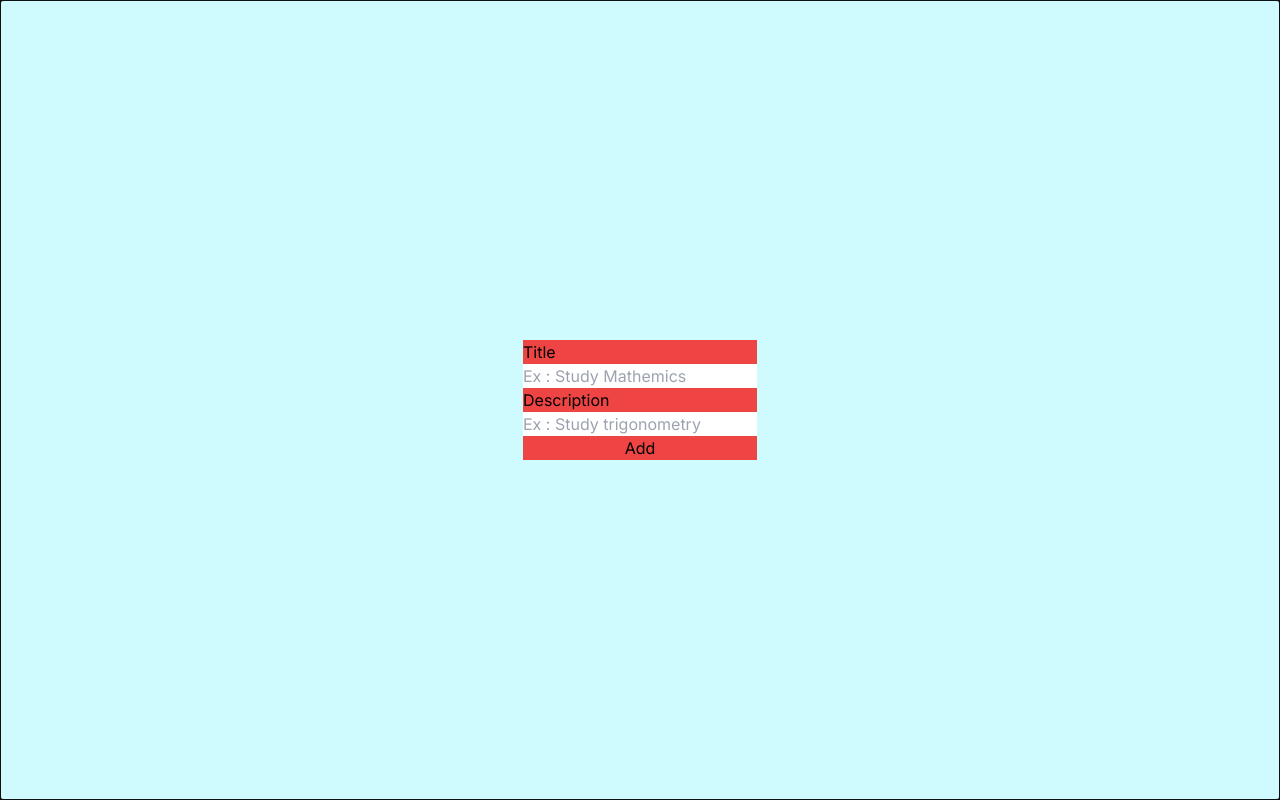
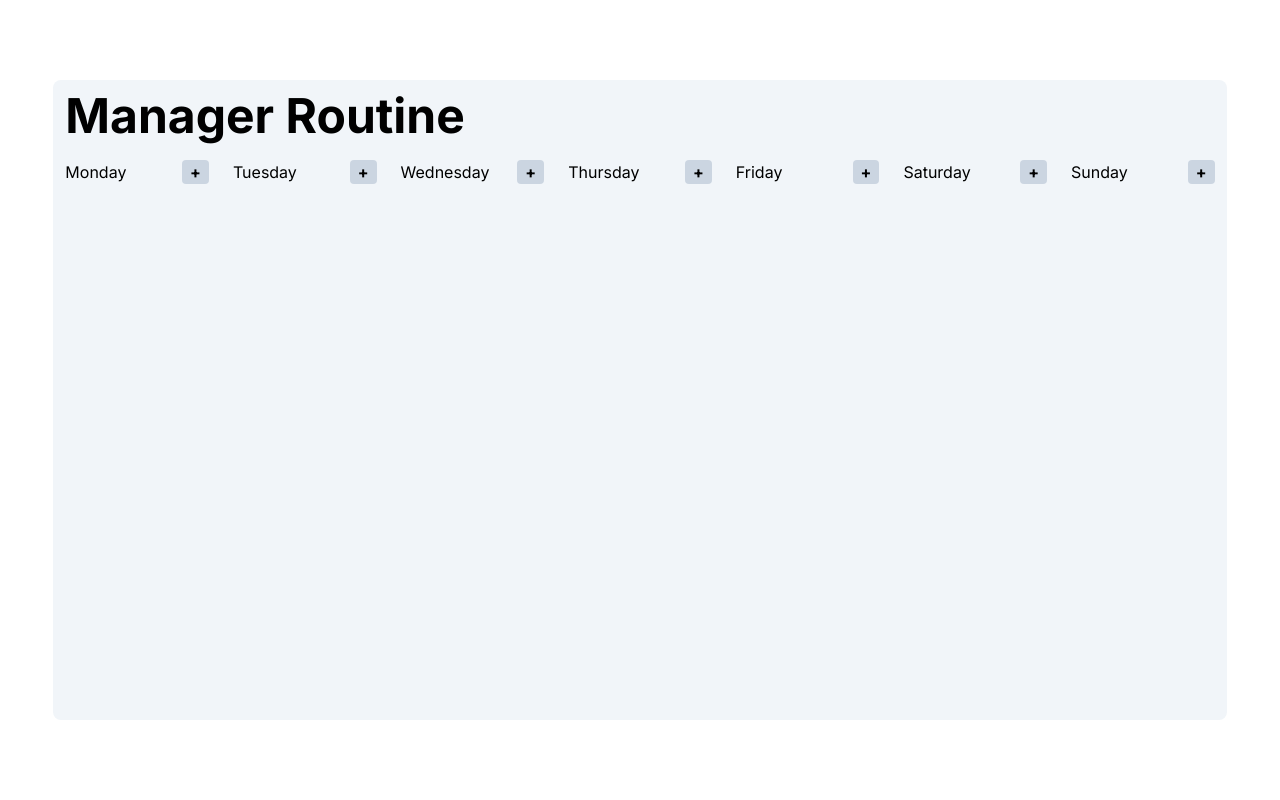
Before and after one commit to luanmas/project-roma, a Next.js app: page / in a window 1280 px wide. Built offline with nearby package versions, Linux system fonts and the light colour scheme.

Commit message:
Topic : Provider Context Feature : React Context Desc : provider context is working and we created useModalForm hook

```diff
--- a/src/components/ContextProviderModal.tsx
+++ b/src/components/ContextProviderModal.tsx
@@ -1,25 +1,32 @@
-import { createContext , ReactNode } from "react";
+'use client';
+
+import { createContext , ReactNode , SetStateAction } from "react";
 import { useState , useContext } from 'react';
 
 type ContextModalProviderProps = {
     children: ReactNode;
 }
 
-type FormDataProsp = {
+type ContextModalProps = {
     title: string;
     desc : string;
-}
-
-type ContextModalProps = {
-    retrieveFormData : (data : FormDataProsp) => Promise<void>;
+    setTitle:  React.Dispatch<SetStateAction<string>>;
+    setDesc : React.Dispatch<SetStateAction<string>>;
+    openModalForm : boolean;
+    setOpenModalForm : React.Dispatch<SetStateAction<boolean>>;
 }
 
 const ContextModal = createContext<ContextModalProps>({} as ContextModalProps);
 
 export function ContextModalProvider ({children} : ContextModalProviderProps) {
+    const [openModalForm , setOpenModalForm] = useState(false);
+
+    const [title , setTitle] = useState("");
+    const [desc , setDesc] = useState("");
+
 
     return (
-        <ContextModal.Provider value={{}}>
+        <ContextModal.Provider value={{title , desc , setTitle , setDesc , openModalForm , setOpenModalForm}}>
             {children}
         </ContextModal.Provider>
     )
--- a/src/components/TaskFormModal.tsx
+++ b/src/components/TaskFormModal.tsx
@@ -1,16 +1,19 @@
 'use client'
 
-import { useState } from 'react';
 import ReactModal from 'react-modal';
+import { useModalForm } from './ContextProviderModal';
 
 export default function TaskFormModal () {
-    const [openModalForm , setOpenModalForm] = useState(true);
+    const { openModalForm , setOpenModalForm , setTitle , setDesc , title , desc } = useModalForm();
 
-    const [title , setTitle] = useState("");
-    const [desc , setDesc] = useState("");
+    async function retrieveFormData () {
+        console.log({title , desc});
+    }
 
-    function retrieveFormData () {
-        return {title , desc}
+    async function OnSubmit (event : React.FormEvent<HTMLFormElement>) {
+        event.preventDefault();
+        await retrieveFormData();
+        setOpenModalForm(false)
     }
 
     return (
@@ -18,9 +21,10 @@ export default function TaskFormModal () {
             isOpen={openModalForm}
             onRequestClose={() => setOpenModalForm(false)}
             overlayClassName={"react-modal-overlay"}
+            ariaHideApp={false}
             className={"absolute top-0 left-0 w-screen h-screen bg-cyan-100 flex justify-center items-center"}
         >
-            <form className='flex flex-col bg-red-500' onSubmit={() => retrieveFormData()}>
+            <form className='flex flex-col bg-red-500' onSubmit={(event) => OnSubmit(event)}>
                 <label htmlFor="title">Title</label>
                 <input onChange={(e) => setTitle(e.target.value)} type="text" id='title' placeholder='Ex : Study Mathemics'/>
 
@@ -29,7 +33,6 @@ export default function TaskFormModal () {
 
                 <button
                     type='submit'
-                    onClick={() => setOpenModalForm(false)}
                 >
                     Add
                 </button>
--- a/src/components/WeekDayCard/index.tsx
+++ b/src/components/WeekDayCard/index.tsx
@@ -1,12 +1,15 @@
 import TaskFormModal from "../TaskFormModal";
 import WeekDayHeader from "./weekDayHeader";
+import { ContextModalProvider } from "../ContextProviderModal";
 
 export default function WeekDayCards () {
     return(
         weekDays.map((day) => (
             <section className="md:px-3">
-                <TaskFormModal />
-                <WeekDayHeader day={day}/>
+                <ContextModalProvider>
+                    <TaskFormModal />
+                    <WeekDayHeader day={day}/>
+                </ContextModalProvider>
             </section>
         ))
     )
--- a/src/components/WeekDayCard/weekDayHeader.tsx
+++ b/src/components/WeekDayCard/weekDayHeader.tsx
@@ -1,13 +1,18 @@
+'use client'
+
+import { useModalForm } from "../ContextProviderModal"
 
 type WeekDayHeaderProps = {
     day : string;
 }
 
 export default function WeekDayHeader ({day} : WeekDayHeaderProps) {
+    const { setOpenModalForm } = useModalForm();
+
     return (
         <div className="flex md:justify-between md:py-2">
             <h3>{day}</h3>
-            <button className="bg-slate-300 md:px-2 font-bold rounded">+</button>
+            <button onClick={() => setOpenModalForm(true)} className="bg-slate-300 md:px-2 font-bold rounded">+</button>
         </div>
     )
 }
```
